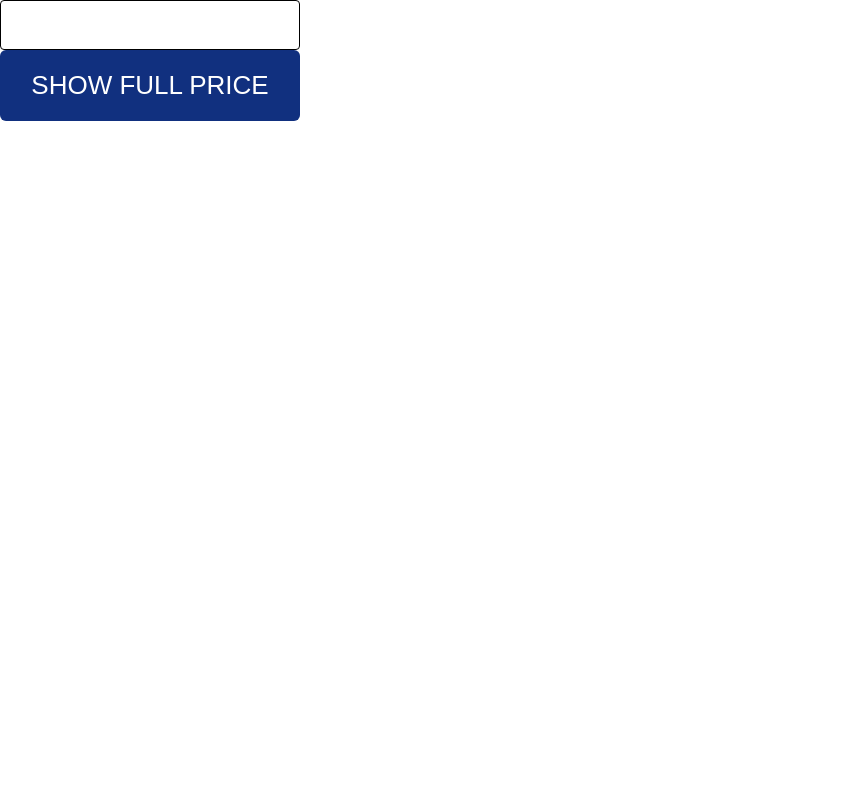
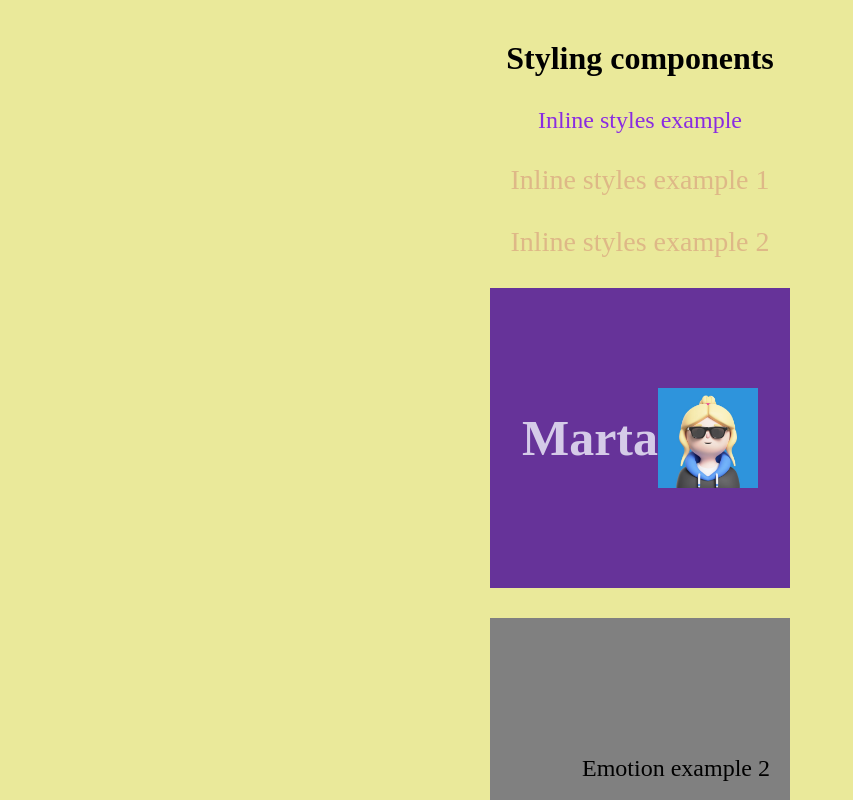
Before and after one commit to katezavertyaeva/55_react_ts, a React (Vite) app: page / in a window 1280 px wide. Shown: the top 800 px of the page, without its empty margins (0-853 px from the left). Built offline with nearby package versions, Linux system fonts and the light colour scheme.

Commit message:
add lesson9 frontend

```diff
--- a/package.json
+++ b/package.json
@@ -9,6 +9,8 @@
     "preview": "vite preview"
   },
   "dependencies": {
+    "@emotion/react": "^11.14.0",
+    "@emotion/styled": "^11.14.0",
     "@types/uuid": "^10.0.0",
     "react": "^19.0.0",
     "react-dom": "^19.0.0",
--- a/src/App.tsx
+++ b/src/App.tsx
@@ -4,15 +4,18 @@
 // import Task6 from './lessons/Lesson06/Lesson06';
 // import Lesson06 from './lessons/Lesson06/Lesson06';
 // import Lesson07 from "./lessons/Lesson07/Lesson07"
-import Lesson08 from "./lessons/Lesson08/Lesson08"
+// import Lesson08 from "./lessons/Lesson08/Lesson08"
+// import Lesson06 from "./lessons/Lesson06/Lesson06"
+import Lesson09 from "./lessons/Lesson09/Lesson09"
 
 
 //Homeworks imports
 // import Homework06 from "./homeworks/Homework06/Homework06"
 // import Homework07 from "./homeworks/Homework07/Homework07"
+// import Homework08 from "./homeworks/Homework08/Homework08"
 
 //Consultations imports
-import Consultation04 from "./consultations/Consultation04/Consultation04"
+// import Consultation04 from "./consultations/Consultation04/Consultation04"
 
 function App() {
 
@@ -24,7 +27,9 @@
       {/* <Lesson07 /> */}
       {/* <Homework07/> */}
       {/* <Lesson08/> */}
-      <Consultation04 />
+      {/* <Consultation04 /> */}
+      {/* <Homework08 /> */}
+      <Lesson09 />
     </>
   )
 }
--- a/src/components/Input/styles.css
+++ b/src/components/Input/styles.css
@@ -1,3 +1,9 @@
+.input-container {
+  display: flex;
+  flex-direction: column;
+  gap: 6px;
+}
+
 .input-component {
   width: 300px;
   height: 50px;
@@ -7,3 +13,7 @@
   border-radius: 4px;
   font-size: 18px;
 }
+
+.input-container > label {
+  font-size: 20px;
+}
--- /dev/null
+++ b/src/homeworks/Homework08/Homework08.tsx
@@ -0,0 +1,43 @@
+import { ChangeEvent, useState } from "react";
+
+import Button from "../../components/Button/Button";
+import Input from "../../components/Input/Input";
+import './styles.css'
+
+function Homework08() {
+  const [passwordValue, setPasswordValue] = useState<string>('');
+  const [isShowPassword, setIsShowPassword] = useState<boolean>(false);
+
+  const onChangePassword = (event: ChangeEvent<HTMLInputElement>) => {
+    setPasswordValue(event.target.value)
+  }
+
+  const showPassword = () => {
+    setIsShowPassword(true)
+  }
+
+  const hidePassword = () => {
+    setIsShowPassword(false)
+  }
+
+  return (
+    <div className="homework08-container">
+      <h1>Change password</h1>
+      <Input
+        name='password'
+        label='Password'
+        id='password_id'
+        placeholder="Enter your password"
+        type='password'
+        value={passwordValue}
+        onChange={onChangePassword}
+      />
+      <Button name='SHOW PASSWORD' onClick={showPassword} />
+      <Button name='HIDE PASSWORD' onClick={hidePassword} />
+      {isShowPassword && <div className="result-container">{passwordValue}</div>}
+      {/* {isShowPassword && passwordValue} */}
+    </div>
+  )
+}
+
+export default Homework08
--- /dev/null
+++ b/src/homeworks/Homework08/styles.css
@@ -0,0 +1,15 @@
+.homework08-container {
+  display: flex;
+  flex-direction: column;
+  align-items: center;
+  gap: 30px;
+  flex: 1;
+  padding: 40px;
+  background-color: rgb(203, 188, 219);
+}
+
+.result-container {
+ font-size: 24px;
+ font-weight: bold;
+ color: rgb(46, 46, 75);
+}
--- /dev/null
+++ b/src/lessons/Lesson09/Lesson09.tsx
@@ -0,0 +1,31 @@
+//1 способ стилизации - использование обычного css в отдельном файле
+import './styles.css'
+// 3 способ стилизации - импортируем стилизованные компоненты emotion
+import { BoxInfo, TitleCard, AvatarImg } from './styles'
+import Avatar from '../../assets/avatar.jpg'
+
+
+function Lesson09() {
+  //Объект для inline стилей (2 способ)
+  const textStyles = { color: 'burlywood', fontSize: '28px' }
+
+  return (
+    <div className="lesson09-container">
+      <h1>Styling components</h1>
+      {/* 2 способ стилизации - inline styles (передача объекта стилей в атрибут style тега) */}
+      <div style={{ color: 'blueviolet', fontSize: '24px' }}>Inline styles example</div>
+      <p style={textStyles}>Inline styles example 1</p>
+      <div style={textStyles}>Inline styles example 2</div>
+      {/* 3 способ стилизации - использование стилизованных компонентов emotion */}
+      {/* <BoxInfo primary={true}>Emotion example 1</BoxInfo>
+      <BoxInfo primary={false}>Emotion example 2</BoxInfo> */}
+      <BoxInfo primary>
+         <TitleCard>Marta</TitleCard>
+         <AvatarImg src={Avatar}/>
+      </BoxInfo>
+      <BoxInfo>Emotion example 2</BoxInfo>
+    </div>
+  )
+}
+
+export default Lesson09
--- /dev/null
+++ b/src/lessons/Lesson09/styles.css
@@ -0,0 +1,10 @@
+.lesson09-container {
+  display: flex;
+  flex-direction: column;
+  align-items: center;
+  justify-content: center;
+  gap: 30px;
+  flex: 1;
+  padding: 40px;
+  background-color: rgb(234, 233, 154);
+}
--- /dev/null
+++ b/src/lessons/Lesson09/styles.ts
@@ -0,0 +1,29 @@
+import styled from "@emotion/styled";
+
+//Интерфейс для пропсов стилизованного компонента BoxInfo
+interface BoxInfoStyledProps {
+  primary?: boolean
+}
+
+export const BoxInfo = styled.div<BoxInfoStyledProps>`
+ display: flex;
+ align-items: center;
+ justify-content: ${({ primary }) => primary ? 'center' : 'flex-end'};;
+ padding: 20px;
+ width: 300px;
+ height: 300px;
+ /* background-color: rebeccapurple; */
+ background-color: ${({ primary }) => primary ? 'rebeccapurple' : 'grey'};
+ font-size: 24px;
+`;
+
+export const TitleCard = styled.h2`
+ color: #D5CBE8;
+ font-size: 50px;
+`
+
+// export const TitleCard = styled.h2``
+
+export const AvatarImg = styled.img`
+ width: 100px;
+`
```
Also changed, not shown: 1 other file (tests, documents, lock files or other folders).
